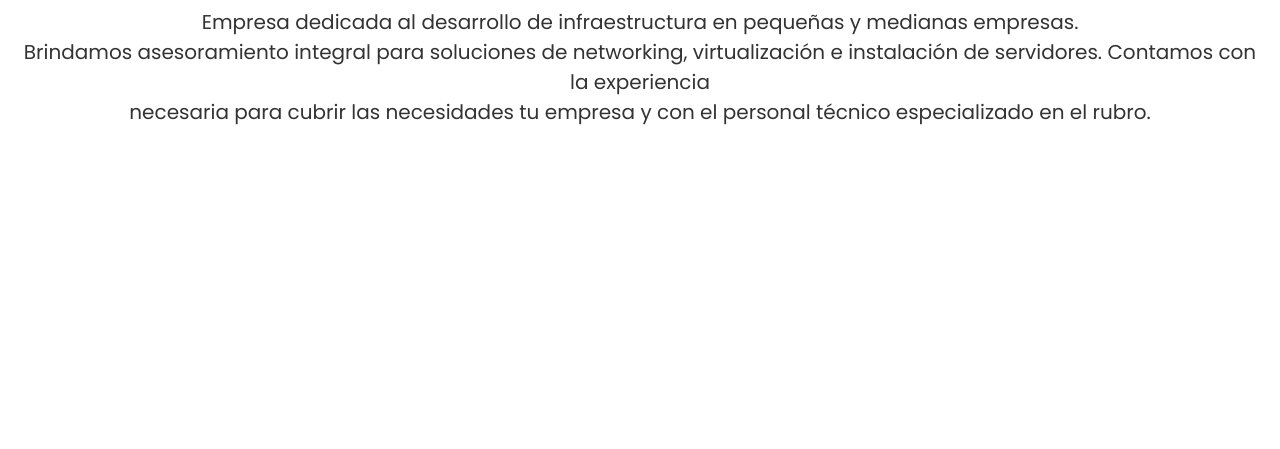
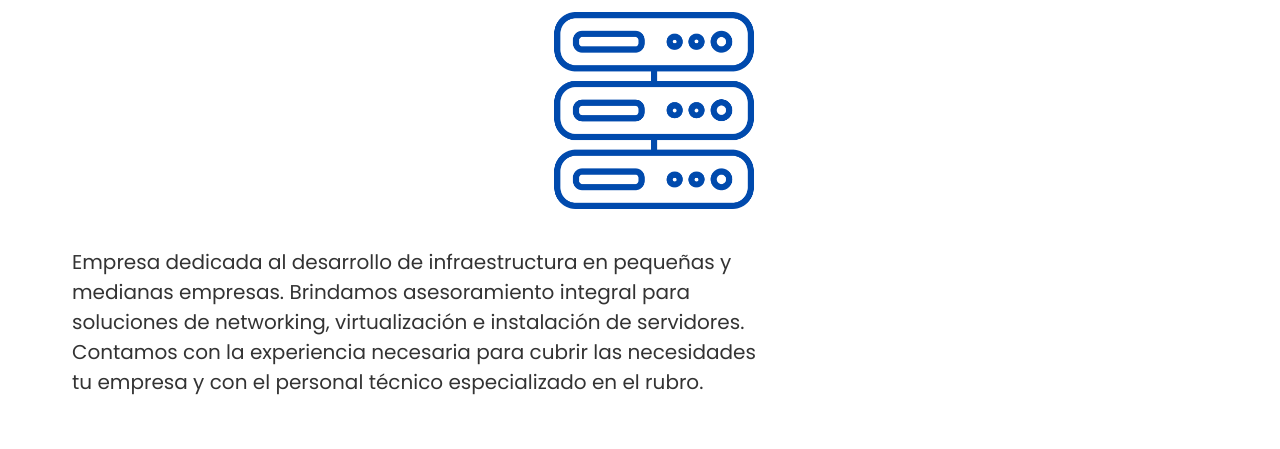
Before and after one commit to facufrancou/netSolutions, a website: page views/home.html in a window 1280 px wide. Shown: the part 351-800 px from the top of the page. Drawn offline with Linux system fonts and the light colour scheme.

Commit message:
cambios en el main

```diff
--- a/public/css/styles.css
+++ b/public/css/styles.css
@@ -70,6 +70,7 @@ header {
 .nav-head{
   text-align: center;
 }
+
 .h1-main{
   text-align: center;
   font-size: 50px;
@@ -79,12 +80,33 @@ header {
   margin: -10px;
 
 }
+.lst-main{
+  list-style: none;
+
+}
+.li-main{
+  float: left;
+  position: relative;
+  text-align: right;
+  width: 744px;
+}
 .p-main{
+  width: auto;
+  font-size: 20px;
+  margin: 18px;
+  padding: 6px;
+  color: var(--gris-animacion);
+  text-align: left;
+}
+.div-png{
   text-align: center;
-  font-size: 20px;
-  margin: -10px;
-  padding: 20px;
-  color: var(--gris-animacion);
+
+}
+.img-png{
+
+  width: 262px;
+  padding: 7px;
+
 }
 footer {
   margin: -5px;
--- a/views/home.html
+++ b/views/home.html
@@ -28,15 +28,25 @@
     <main class="main-body">
       <section class="seccion-main-nosotros">
         <h1 class="h1-main">Somos Net.Solutions</h1>
+        <ul class="lst-main">
+          <li class="li-main">
+            <!-- <div class="div-png"> -->
+              <img class="img-png" srcset="/img/servidores.png, /img/storage.png, /img/back-up.png" alt="servidores">
+            <!-- </div> -->
+          </li>
+          <li class="li-main">
+            <!-- <div id="div-p"> -->
               <p class="p-main">
                Empresa dedicada al desarrollo de infraestructura en pequeñas y medianas
-           empresas. <br />
-            Brindamos asesoramiento integral para soluciones de networking,
+               empresas. Brindamos asesoramiento integral para soluciones de networking,
                virtualización e instalación de servidores. Contamos con la experiencia
-           <br />
                 necesaria para cubrir las necesidades tu empresa y con el personal
                 técnico especializado en el rubro.
               </p>
+            <!-- </div> -->
+          </li>
+      </ul>
+
       </section>
       <br />
       <br />
```
Also changed, not shown: public/img/back-up.png (added), public/img/restaurar.png (added), public/img/router.png (added), public/img/server-nube.png (added), public/img/servidores.png (added), public/img/storage.png (added), public/img/vm-ware.png (added), public/img/wifi.png (added). Lines whose indentation alone changed are shown as unchanged.
